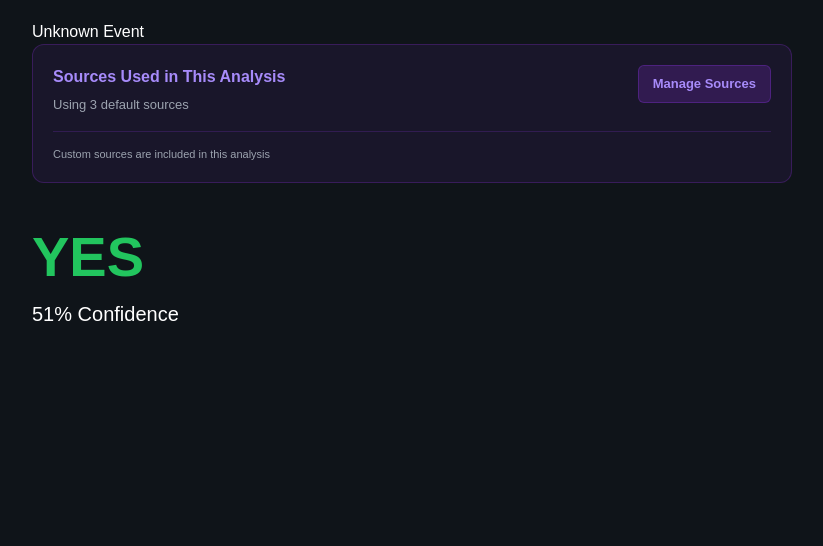
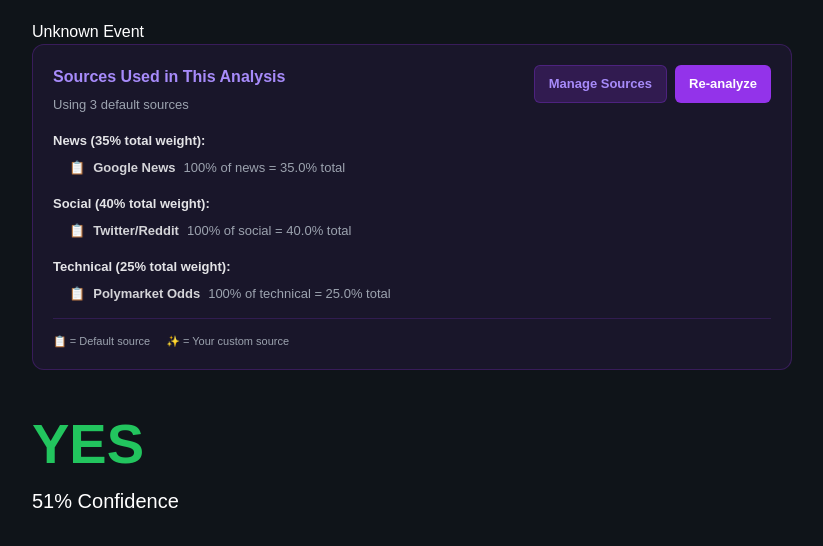
Before and after one commit to anujagadde18/tradedna, a Next.js app: page /scores in a window 1280 px wide. Shown: the top 546 px of the page, without its empty margins (228-1051 px from the left). Built offline with nearby package versions, Linux system fonts and the light colour scheme.

Commit message:
Update ActiveSourcesBreakdown.tsx

```diff
--- a/components/customSources/ActiveSourcesBreakdown.tsx
+++ b/components/customSources/ActiveSourcesBreakdown.tsx
@@ -12,6 +12,16 @@ export function ActiveSourcesBreakdown(props: any) {
 
   const customSourcesCount = enabledSources.filter((s: any) => !s.isDefault).length;
 
+  // Group sources by category
+  const newsSources = enabledSources.filter((s: any) => s.type === "news");
+  const socialSources = enabledSources.filter((s: any) => s.type === "social");
+  const technicalSources = enabledSources.filter((s: any) => s.type === "technical");
+
+  // Calculate final percentages
+  const calculateFinal = (source: any, categoryWeight: number) => {
+    return ((source.weight / 100) * categoryWeight).toFixed(1);
+  };
+
   return (
     <div style={{ marginBottom: 32, padding: 20, borderRadius: 12, background: "rgba(147,51,234,0.08)", border: "1px solid rgba(147,51,234,0.25)" }}>
       <div style={{ display: "flex", justifyContent: "space-between", alignItems: "start", marginBottom: 16, flexWrap: "wrap", gap: 12 }}>
@@ -25,10 +35,83 @@ export function ActiveSourcesBreakdown(props: any) {
               : `Using ${enabledSources.length} default sources`}
           </div>
         </div>
-        <a href="/sources" style={{ padding: "8px 14px", borderRadius: 6, background: "rgba(147,51,234,0.2)", border: "1px solid rgba(147,51,234,0.3)", color: "#a78bfa", fontSize: 13, fontWeight: 600, textDecoration: "none", whiteSpace: "nowrap" }}>Manage Sources</a>
+        <div style={{ display: "flex", gap: 8, flexWrap: "wrap" }}>
+          <a href="/sources" style={{ padding: "8px 14px", borderRadius: 6, background: "rgba(147,51,234,0.2)", border: "1px solid rgba(147,51,234,0.3)", color: "#a78bfa", fontSize: 13, fontWeight: 600, textDecoration: "none", whiteSpace: "nowrap" }}>Manage Sources</a>
+          <button onClick={() => window.location.reload()} style={{ padding: "8px 14px", borderRadius: 6, background: "#9333ea", border: "none", color: "#fff", fontSize: 13, fontWeight: 600, cursor: "pointer", whiteSpace: "nowrap" }}>Re-analyze</button>
+        </div>
       </div>
-      <div style={{ marginTop: 14, paddingTop: 14, borderTop: "1px solid rgba(147,51,234,0.2)", fontSize: 11, color: "#9ca3af" }}>
-        <span>Custom sources are included in this analysis</span>
+
+      <div style={{ display: "grid", gap: 16 }}>
+        {newsSources.length > 0 && (
+          <div>
+            <div style={{ fontSize: 13, fontWeight: 700, color: "#e4e4e7", marginBottom: 8 }}>
+              News ({categoryWeights.news}% total weight):
+            </div>
+            <div style={{ paddingLeft: 16, display: "grid", gap: 6 }}>
+              {newsSources.map((source: any) => (
+                <div key={source.id} style={{ fontSize: 13, color: "#d4d4d8", display: "flex", alignItems: "center", gap: 8, flexWrap: "wrap" }}>
+                  <span>{source.isDefault ? "📋" : "✨"}</span>
+                  <span style={{ fontWeight: 600 }}>{source.name}</span>
+                  <span style={{ color: "#9ca3af" }}>
+                    {source.weight}% of news = {calculateFinal(source, categoryWeights.news)}% total
+                  </span>
+                  {!source.isDefault && (
+                    <span style={{ fontSize: 10, padding: "2px 6px", borderRadius: 4, background: "rgba(147,51,234,0.2)", color: "#a78bfa", fontWeight: 600 }}>CUSTOM</span>
+                  )}
+                </div>
+              ))}
+            </div>
+          </div>
+        )}
+
+        {socialSources.length > 0 && (
+          <div>
+            <div style={{ fontSize: 13, fontWeight: 700, color: "#e4e4e7", marginBottom: 8 }}>
+              Social ({categoryWeights.social}% total weight):
+            </div>
+            <div style={{ paddingLeft: 16, display: "grid", gap: 6 }}>
+              {socialSources.map((source: any) => (
+                <div key={source.id} style={{ fontSize: 13, color: "#d4d4d8", display: "flex", alignItems: "center", gap: 8, flexWrap: "wrap" }}>
+                  <span>{source.isDefault ? "📋" : "✨"}</span>
+                  <span style={{ fontWeight: 600 }}>{source.name}</span>
+                  <span style={{ color: "#9ca3af" }}>
+                    {source.weight}% of social = {calculateFinal(source, categoryWeights.social)}% total
+                  </span>
+                  {!source.isDefault && (
+                    <span style={{ fontSize: 10, padding: "2px 6px", borderRadius: 4, background: "rgba(147,51,234,0.2)", color: "#a78bfa", fontWeight: 600 }}>CUSTOM</span>
+                  )}
+                </div>
+              ))}
+            </div>
+          </div>
+        )}
+
+        {technicalSources.length > 0 && (
+          <div>
+            <div style={{ fontSize: 13, fontWeight: 700, color: "#e4e4e7", marginBottom: 8 }}>
+              Technical ({categoryWeights.technical}% total weight):
+            </div>
+            <div style={{ paddingLeft: 16, display: "grid", gap: 6 }}>
+              {technicalSources.map((source: any) => (
+                <div key={source.id} style={{ fontSize: 13, color: "#d4d4d8", display: "flex", alignItems: "center", gap: 8, flexWrap: "wrap" }}>
+                  <span>{source.isDefault ? "📋" : "✨"}</span>
+                  <span style={{ fontWeight: 600 }}>{source.name}</span>
+                  <span style={{ color: "#9ca3af" }}>
+                    {source.weight}% of technical = {calculateFinal(source, categoryWeights.technical)}% total
+                  </span>
+                  {!source.isDefault && (
+                    <span style={{ fontSize: 10, padding: "2px 6px", borderRadius: 4, background: "rgba(147,51,234,0.2)", color: "#a78bfa", fontWeight: 600 }}>CUSTOM</span>
+                  )}
+                </div>
+              ))}
+            </div>
+          </div>
+        )}
+      </div>
+
+      <div style={{ marginTop: 14, paddingTop: 14, borderTop: "1px solid rgba(147,51,234,0.2)", fontSize: 11, color: "#9ca3af", display: "flex", gap: 16, flexWrap: "wrap" }}>
+        <span>📋 = Default source</span>
+        <span>✨ = Your custom source</span>
       </div>
     </div>
   );
```
